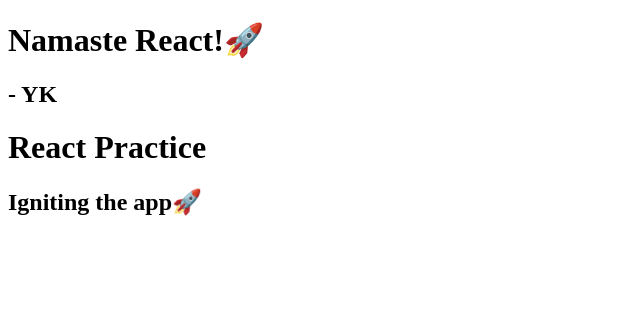
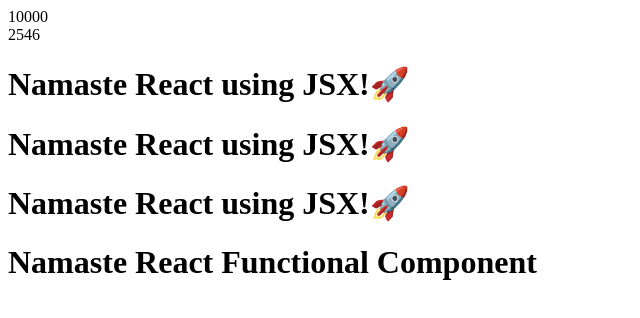
Before and after one commit to KhalkarYash/Namaste-Food-React, a React (Vite) app: page / in a window 1280 px wide. Shown: the top 318 px of the page, without its empty margins (0-640 px from the left). Built offline with nearby package versions, Linux system fonts and the light colour scheme.

Commit message:
Laying the foundation

```diff
--- a/App.js
+++ b/App.js
@@ -1,16 +1,75 @@
 import React from "react";
 import ReactDOM from "react-dom/client";
 
-const parent = React.createElement("div", { id: "parent" }, [
-  React.createElement("div", { id: "child" }, [
-    React.createElement("h1", {}, "Namaste React!🚀"),
-    React.createElement("h2", {}, "- YK"),
-  ]),
-  React.createElement("div", { id: "child2" }, [
-    React.createElement("h1", {}, "React Practice"),
-    React.createElement("h2", {}, "Igniting the app🚀"),
-  ]),
-]);
+// const parent = React.createElement("div", { id: "parent" }, [
+//   React.createElement("div", { id: "child" }, [
+//     React.createElement("h1", {}, "Namaste React!🚀"),
+//     React.createElement("h2", {}, "- YK"),
+//   ]),
+//   React.createElement("div", { id: "child2" }, [
+//     React.createElement("h1", {}, "React Practice"),
+//     React.createElement("h2", {}, "Igniting the app🚀"),
+//   ]),
+// ]);
+
+// const root = ReactDOM.createRoot(document.getElementById("root"));
+// root.render(parent);
+
+// React Element
+
+// const heading = React.createElement("h1", { id: "heading" }, "Namaste React🚀");
+
+// // JSX is not HTML in JS, JSX has HTML-like or XML-like syntax
+// // JSX =>Bable transpiles it to => React.createElement => JS Object => HTMLElement(render)
+
+// const jsxHeading = <h1 id="heading" className="root">Namaste React using JSX🚀</h1>;
+// // for multiple line jsx
+// // const jsxHeading = (
+// //   <h1 id="heading" className="root">
+// //     Namaste React using JSX🚀
+// //   </h1>);
+
+const heading = (
+  <h1 className="head" tabIndex="1">
+    Namaste React using JSX!🚀
+  </h1>
+);
+
+const Title = () => (
+  <h1 className="head" tabIndex="1">
+    Namaste React using JSX!🚀
+  </h1>
+);
+
+// console.log(heading);
+// console.log(jsxHeading);
+
+// React Components
+// Class Based Component - OLD
+// Functional Component - NEW
+
+// React Function Component
+
+// const HeadingComponent = () => (
+//   return <h1>Namaste React Functional Component</h1>
+// )
+
+// Component Composition
+
+const number = 10000;
+
+const HeadingComponent = () => (
+  <div>
+    {number}
+    <br />
+    {100 + 2837 - 423 + 32}
+    {Title()}
+    <Title />
+    <Title></Title>
+    <h1>Namaste React Functional Component</h1>
+  </div>
+);
 
 const root = ReactDOM.createRoot(document.getElementById("root"));
-root.render(parent);
+
+root.render(<HeadingComponent />);
--- a/index.html
+++ b/index.html
@@ -8,7 +8,7 @@
 </head>
 <body>
     <div id="root">
-        <h1 id="abc">Yash Khalkar</h1>
+        <h1 id="heading">Not Rendered</h1>
     </div>
     <script type="module" src="./App.js"></script>
 </body>
--- a/style.css
+++ b/style.css
@@ -1,3 +1,3 @@
-#abc{
+#heading{
     color: red;
 }
```
